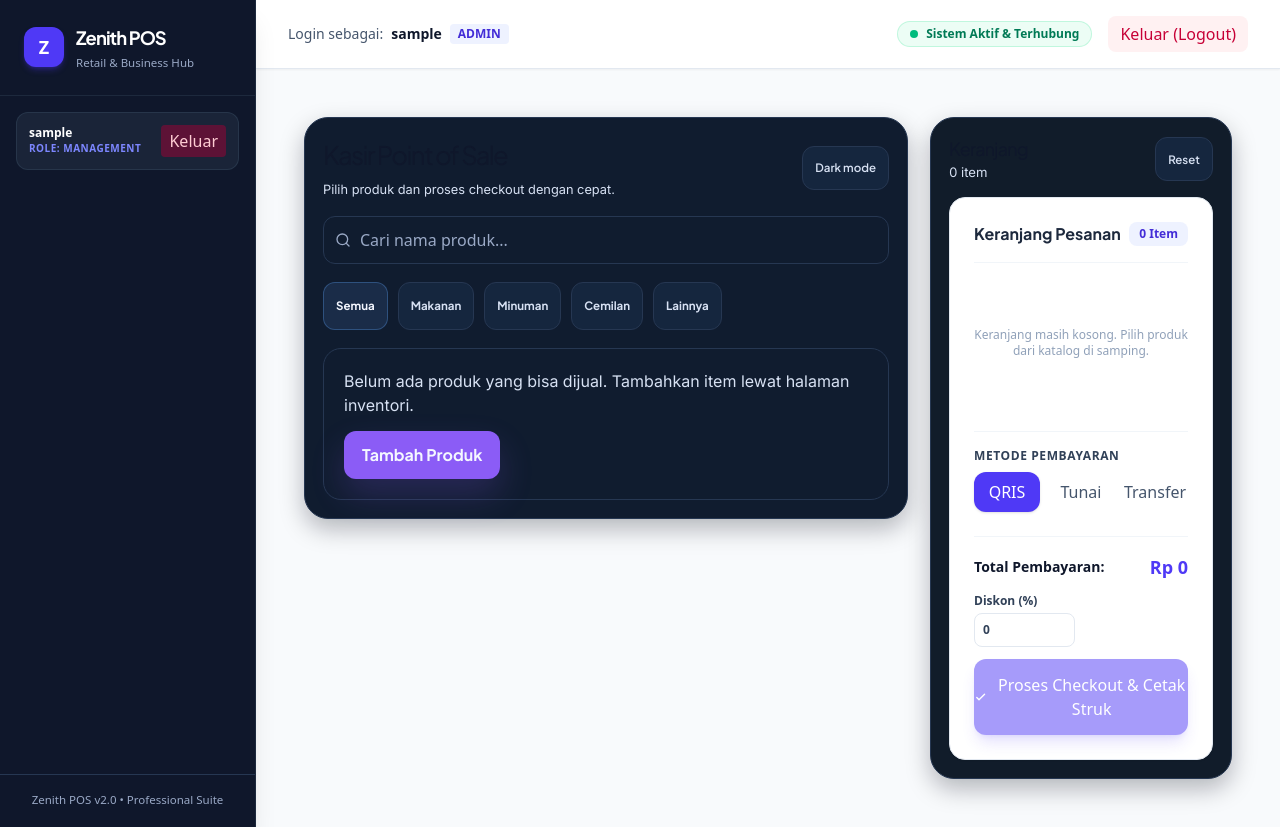
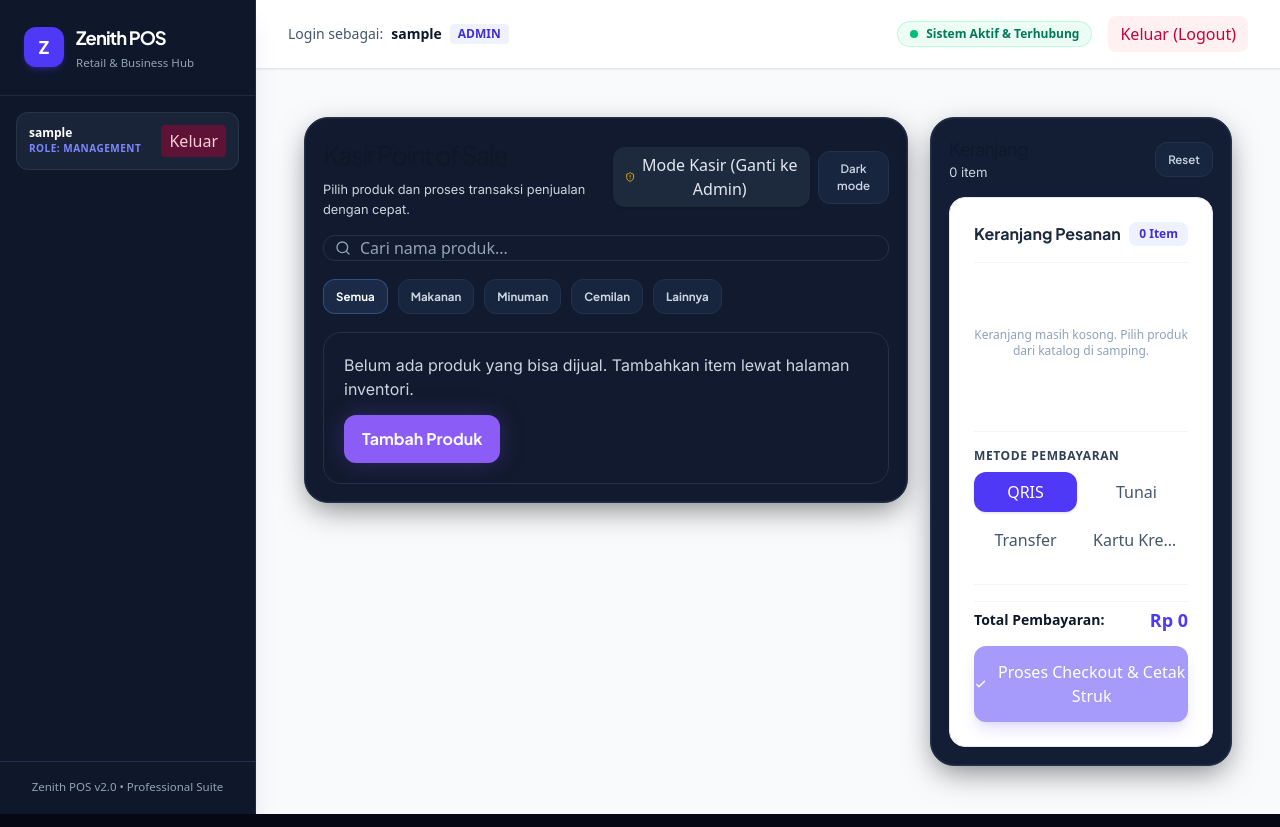
Before and after one commit to MuhammadArhabFaizAzzam/Lomba-webdev, a Next.js app: page /Lomba-webdev/pos in a window 1280 px wide. Built offline with nearby package versions, Linux system fonts and the light colour scheme; sample sign-in values are in the browser's storage.

Commit message:
feat(ui): upgrade UI styling, add Admin mode security PIN, and support Credit Card POS checkout

```diff
--- a/app/globals.css
+++ b/app/globals.css
@@ -4,50 +4,34 @@
   --font-display: 'Plus Jakarta Sans', 'Segoe UI', sans-serif;
   --font-body: 'Inter', 'Segoe UI', sans-serif;
 
-  --bg-base: #070D18;
-  --bg-app: #0C1523;
-  --bg-canvas: #0D1829;
+  --bg-base: #060913;
+  --bg-app: #0A0F1D;
+  --bg-canvas: #0E1626;
 
-  --surface-1: #101C2F;
-  --surface-2: #15263E;
-  --surface-solid: #111C2A;
+  --surface-1: #111A2E;
+  --surface-2: #18253F;
+  --surface-solid: #131E35;
 
-  --border-default: #263752;
+  --border-default: #22324D;
+  --border-glow: rgba(139, 92, 246, 0.35);
 
-  --text-primary: #F4F7FF;
-  --text-secondary: #D7E1F3;
-  --text-tertiary: #9AA9C6;
+  --text-primary: #F8FAFC;
+  --text-secondary: #CBD5E1;
+  --text-tertiary: #94A3B8;
 
   --accent-primary: #8B5CF6;
-  --accent-secondary: #2DD4BF;
-  --accent-tertiary: #60A5FA;
+  --accent-secondary: #06B6D4;
+  --accent-tertiary: #38BDF8;
 
   --success: #34D399;
   --warning: #FBBF24;
   --danger: #F87171;
 
-  --glow-violet: rgba(139, 92, 246, 0.20);
+  --glow-violet: rgba(139, 92, 246, 0.25);
 
-  --z-base: 0;
-  --z-sticky-cta: 10;
-  --z-dropdown: 20;
-  --z-sidebar-mobile: 30;
-  --z-modal-backdrop: 40;
-  --z-modal: 50;
-  --z-toast: 60;
-
-  --shadow-card: 0 10px 24px rgba(2, 6, 23, 0.28);
-  --shadow-elevated: 0 18px 32px rgba(15, 23, 42, 0.32);
-  --shadow-modal: 0 24px 48px rgba(15, 23, 42, 0.42);
-  --shadow-cta-glow: 0 16px 34px var(--glow-violet);
-
-  --bp-sm: 480px;
-  --bp-md: 768px;
-  --bp-lg: 1024px;
-  --bp-xl: 1280px;
-
-  --touch-target-min: 44px;
-  --touch-target-comfortable: 48px;
+  --shadow-card: 0 10px 30px -5px rgba(0, 0, 0, 0.5), 0 0 1px 1px rgba(255, 255, 255, 0.05) inset;
+  --shadow-elevated: 0 20px 40px -10px rgba(0, 0, 0, 0.6);
+  --shadow-cta-glow: 0 0 25px var(--glow-violet);
 }
 
 html {
--- a/app/pos/page.js
+++ b/app/pos/page.js
@@ -2,7 +2,7 @@
 
 import { useEffect, useMemo, useState } from 'react';
 import Link from 'next/link';
-import { Minus, Plus, Search, Trash2 } from 'lucide-react';
+import { Minus, Plus, Search, ShieldAlert, ShieldCheck, Trash2 } from 'lucide-react';
 import { formatRupiah } from '../utils/formatCurrency';
 import {
   normalizeNonNegativeNumber,
@@ -25,8 +25,13 @@ export default function POSPage() {
   const [showReceiptModal, setShowReceiptModal] = useState(false);
   const [receiptData, setReceiptData] = useState(null);
   const [cashReceived, setCashReceived] = useState('');
+  const [isCheckingOut, setIsCheckingOut] = useState(false);
+
+  // Role Mode: 'cashier' or 'admin'
+  const [roleMode, setRoleMode] = useState('cashier');
+  const [adminPinModal, setAdminPinModal] = useState(false);
+  const [adminPinInput, setAdminPinInput] = useState('');
   const [discountPercent, setDiscountPercent] = useState(0);
-  const [isCheckingOut, setIsCheckingOut] = useState(false);
 
   const showToast = (msg) => {
     setToastMessage(msg);
@@ -35,7 +40,6 @@ export default function POSPage() {
 
   useEffect(() => {
     setProducts(readStoredArray('products').map(normalizeProduct));
-
     const savedTheme = localStorage.getItem('zenith_pos_theme');
     setThemeMode(savedTheme || 'dark');
   }, []);
@@ -54,7 +58,7 @@ export default function POSPage() {
   }, [products, searchQuery, selectedCategory]);
 
   const subtotal = cart.reduce((sum, item) => sum + item.price * item.qty, 0);
-  const discountAmount = Math.round(subtotal * Math.min(100, Math.max(0, Number(discountPercent) || 0)) / 100);
+  const discountAmount = roleMode === 'admin' ? Math.round(subtotal * Math.min(100, Math.max(0, Number(discountPercent) || 0)) / 100) : 0;
   const total = Math.max(0, subtotal - discountAmount);
   const cashAmount = normalizeNonNegativeNumber(String(cashReceived).replace(/\D/g, ''));
   const change = Math.max(0, cashAmount - total);
@@ -137,7 +141,7 @@ export default function POSPage() {
       createdAt: now.toISOString(),
       payment: paymentMethod,
       subtotal,
-      discountPercent: Number(discountPercent) || 0,
+      discountPercent: roleMode === 'admin' ? Number(discountPercent) || 0 : 0,
       discountAmount,
       total,
       cashReceived: paymentMethod === 'Tunai' ? cashAmount : null,
@@ -185,14 +189,16 @@ export default function POSPage() {
     window.print();
   };
 
-  const getStockBadge = (stock) => {
-    if (stock === 0) {
-      return <span className="px-2 py-0.5 rounded text-[10px] font-bold bg-rose-50 text-rose-700 border border-rose-200">Stok Kosong</span>;
+  const handleVerifyAdminPin = (e) => {
+    e.preventDefault();
+    if (adminPinInput === '1234') {
+      setRoleMode('admin');
+      setAdminPinModal(false);
+      setAdminPinInput('');
+      showToast('Berhasil beralih ke Mode Admin!');
+    } else {
+      alert('PIN Admin salah! (Gunakan PIN demo: 1234)');
     }
-    if (stock >= 1 && stock <= 20) {
-      return <span className="px-2 py-0.5 rounded text-[10px] font-bold bg-amber-50 text-amber-700 border border-amber-200">Stok Menipis ({stock})</span>;
-    }
-    return <span className="px-2 py-0.5 rounded text-[10px] font-bold bg-emerald-50 text-emerald-700 border border-emerald-200">Stok Normal ({stock})</span>;
   };
 
   return (
@@ -203,12 +209,68 @@ export default function POSPage() {
         </div>
       )}
 
+      {/* Admin PIN Modal */}
+      {adminPinModal && (
+        <div className="fixed inset-0 bg-slate-900/60 backdrop-blur-xs flex items-center justify-center p-4 z-50 animate-fadeIn">
+          <div className="bg-white rounded-2xl max-w-sm w-full p-6 shadow-2xl border border-slate-200 text-slate-800">
+            <div className="flex justify-between items-center mb-4 pb-3 border-b border-slate-100">
+              <h3 className="text-lg font-bold flex items-center space-x-2">
+                <ShieldAlert className="text-amber-500" size={20} />
+                <span>Otorisasi Admin</span>
+              </h3>
+              <button onClick={() => setAdminPinModal(false)} className="text-slate-400 hover:text-slate-600 font-bold">✕</button>
+            </div>
+            <form onSubmit={handleVerifyAdminPin} className="space-y-4">
+              <p className="text-xs text-slate-600">Masukkan PIN Admin untuk mengatur diskon atau mengubah konfigurasi khusus. <br/><strong className="text-indigo-600">(PIN Demo: 1234)</strong></p>
+              <input
+                type="password"
+                maxLength={4}
+                value={adminPinInput}
+                onChange={(e) => setAdminPinInput(e.target.value)}
+                placeholder="••••"
+                className="w-full text-center tracking-widest text-lg font-bold px-4 py-2.5 rounded-xl border border-slate-200 focus:outline-none focus:border-indigo-600"
+                autoFocus
+              />
+              <div className="flex space-x-3 pt-2">
+                <button type="button" onClick={() => setAdminPinModal(false)} className="flex-1 py-2.5 rounded-xl border border-slate-200 text-xs font-bold text-slate-700 hover:bg-slate-50 transition">Batal</button>
+                <button type="submit" className="flex-1 py-2.5 rounded-xl bg-indigo-600 hover:bg-indigo-500 text-white text-xs font-bold shadow-md shadow-indigo-600/30 transition">Masuk Admin</button>
+              </div>
+            </form>
+          </div>
+        </div>
+      )}
+
       <div className="pos-area">
-        <div className="pos-toolbar">
+        <div className="pos-toolbar flex flex-col sm:flex-row justify-between items-start sm:items-center gap-3">
           <div>
             <h2 className="pos-title">Kasir Point of Sale</h2>
-            <p className="pos-subtitle">Pilih produk dan proses checkout dengan cepat.</p>
+            <p className="pos-subtitle">Pilih produk dan proses transaksi penjualan dengan cepat.</p>
           </div>
+
+          <div className="flex items-center space-x-2">
+            {roleMode === 'cashier' ? (
+              <button
+                type="button"
+                onClick={() => setAdminPinModal(true)}
+                className="flex items-center space-x-1.5 px-3 py-1.5 bg-slate-800 hover:bg-slate-700 text-slate-200 text-xs font-bold rounded-xl border border-slate-700 transition shadow-sm"
+              >
+                <ShieldAlert size={14} className="text-amber-400" />
+                <span>Mode Kasir (Ganti ke Admin)</span>
+              </button>
+            ) : (
+              <button
+                type="button"
+                onClick={() => {
+                  setRoleMode('cashier');
+                  setDiscountPercent(0);
+                  showToast('Kembali ke Mode Kasir');
+                }}
+                className="flex items-center space-x-1.5 px-3 py-1.5 bg-indigo-600 hover:bg-indigo-500 text-white text-xs font-bold rounded-xl shadow-md transition"
+              >
+                <ShieldCheck size={14} />
+                <span>Mode Admin Aktif (Keluar)</span>
+              </button>
+            )}
 
             <button
               type="button"
@@ -217,6 +279,7 @@ export default function POSPage() {
             >
               {themeMode === 'dark' ? 'Dark mode' : 'Light mode'}
             </button>
+          </div>
         </div>
 
         <div className="filter-row">
@@ -321,13 +384,13 @@ export default function POSPage() {
 
             <div className="space-y-2 mb-6 pt-4 border-t border-slate-100">
               <label className="block text-xs font-bold text-slate-700 uppercase tracking-wider">Metode Pembayaran</label>
-              <div className="grid grid-cols-3 gap-2">
-                {['QRIS', 'Tunai', 'Transfer'].map((method) => (
+              <div className="grid grid-cols-2 gap-2">
+                {['QRIS', 'Tunai', 'Transfer', 'Kartu Kredit / Debit'].map((method) => (
                   <button
                     key={method}
                     type="button"
                     onClick={() => setPaymentMethod(method)}
-                    className={`py-2 rounded-xl text-xs font-bold border transition ${
+                    className={`py-2 px-2 rounded-xl text-xs font-bold border transition truncate ${
                       paymentMethod === method
                         ? 'bg-indigo-600 text-white border-indigo-600 shadow-sm'
                         : 'bg-white text-slate-600 border-slate-200 hover:bg-slate-50'
@@ -340,24 +403,48 @@ export default function POSPage() {
             </div>
 
             <div className="pt-4 border-t border-slate-100 space-y-3">
-              <div className="flex justify-between items-center text-sm font-bold text-slate-900">
-                <span>Total Pembayaran:</span>
-                <span className="text-lg font-extrabold text-indigo-600">{formatRupiah(total)}</span>
+              {roleMode === 'admin' && (
+                <div className="p-3 bg-amber-50 rounded-xl border border-amber-200 space-y-2">
+                  <div className="flex items-center justify-between text-xs font-bold text-amber-800">
+                    <span>👑 Panel Kontrol Admin (Diskon)</span>
+                    <span className="text-[10px] bg-amber-200 text-amber-900 px-1.5 py-0.5 rounded">Aktif</span>
                   </div>
-              <div className="grid grid-cols-2 gap-3">
-                <label className="text-xs font-bold text-slate-700">
-                  Diskon (%)
+                  <label className="block text-xs font-bold text-slate-700">
+                    Diskon Toko (%)
                     <input
                       type="number"
                       min="0"
                       max="100"
                       value={discountPercent}
                       onChange={(event) => setDiscountPercent(event.target.value)}
-                    className="mt-1 w-full rounded-lg border border-slate-200 px-2 py-2 text-sm"
+                      className="mt-1 w-full rounded-lg border border-slate-200 px-2 py-1.5 text-sm bg-white"
+                      placeholder="0"
                     />
                   </label>
+                </div>
+              )}
+
+              {subtotal > 0 && discountAmount > 0 && (
+                <div className="flex justify-between items-center text-xs text-slate-500">
+                  <span>Subtotal:</span>
+                  <span>{formatRupiah(subtotal)}</span>
+                </div>
+              )}
+
+              {discountAmount > 0 && (
+                <div className="flex justify-between items-center text-xs text-rose-600 font-semibold">
+                  <span>Diskon ({discountPercent}%):</span>
+                  <span>-{formatRupiah(discountAmount)}</span>
+                </div>
+              )}
+
+              <div className="flex justify-between items-center text-sm font-bold text-slate-900 pt-1 border-t border-slate-100">
+                <span>Total Pembayaran:</span>
+                <span className="text-lg font-extrabold text-indigo-600">{formatRupiah(total)}</span>
+              </div>
+
               {paymentMethod === 'Tunai' && (
-                  <label className="text-xs font-bold text-slate-700">
+                <label className="block text-xs font-bold text-slate-700">
                   Uang diterima
                   <input
                     type="text"
@@ -369,7 +456,6 @@ export default function POSPage() {
                   />
                 </label>
               )}
-              </div>
               {paymentMethod === 'Tunai' && cashAmount >= total && (
                 <div className="text-right text-xs font-bold text-emerald-600">Kembalian: {formatRupiah(change)}</div>
               )}
```
Lines whose indentation alone changed are shown as unchanged.
